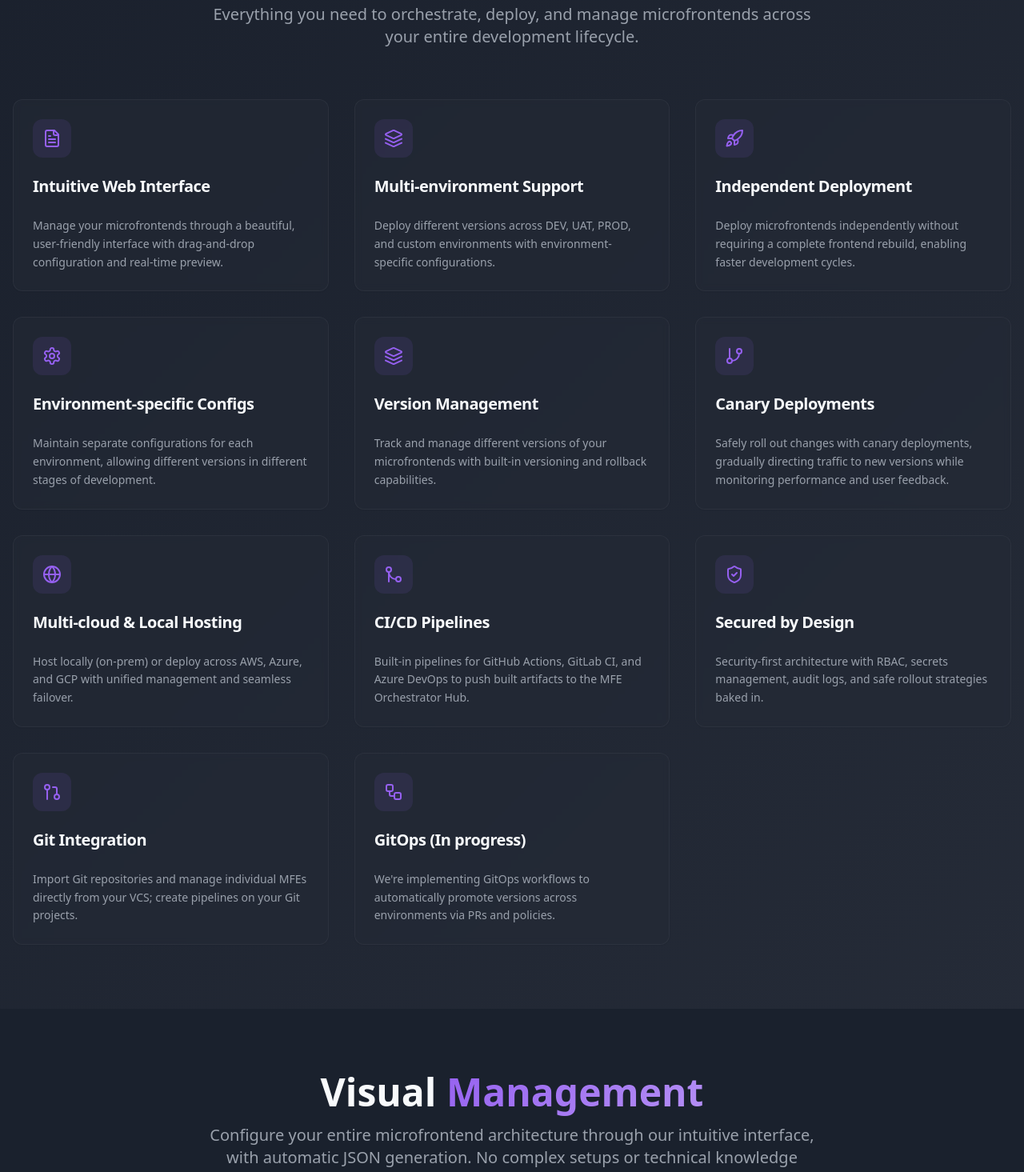
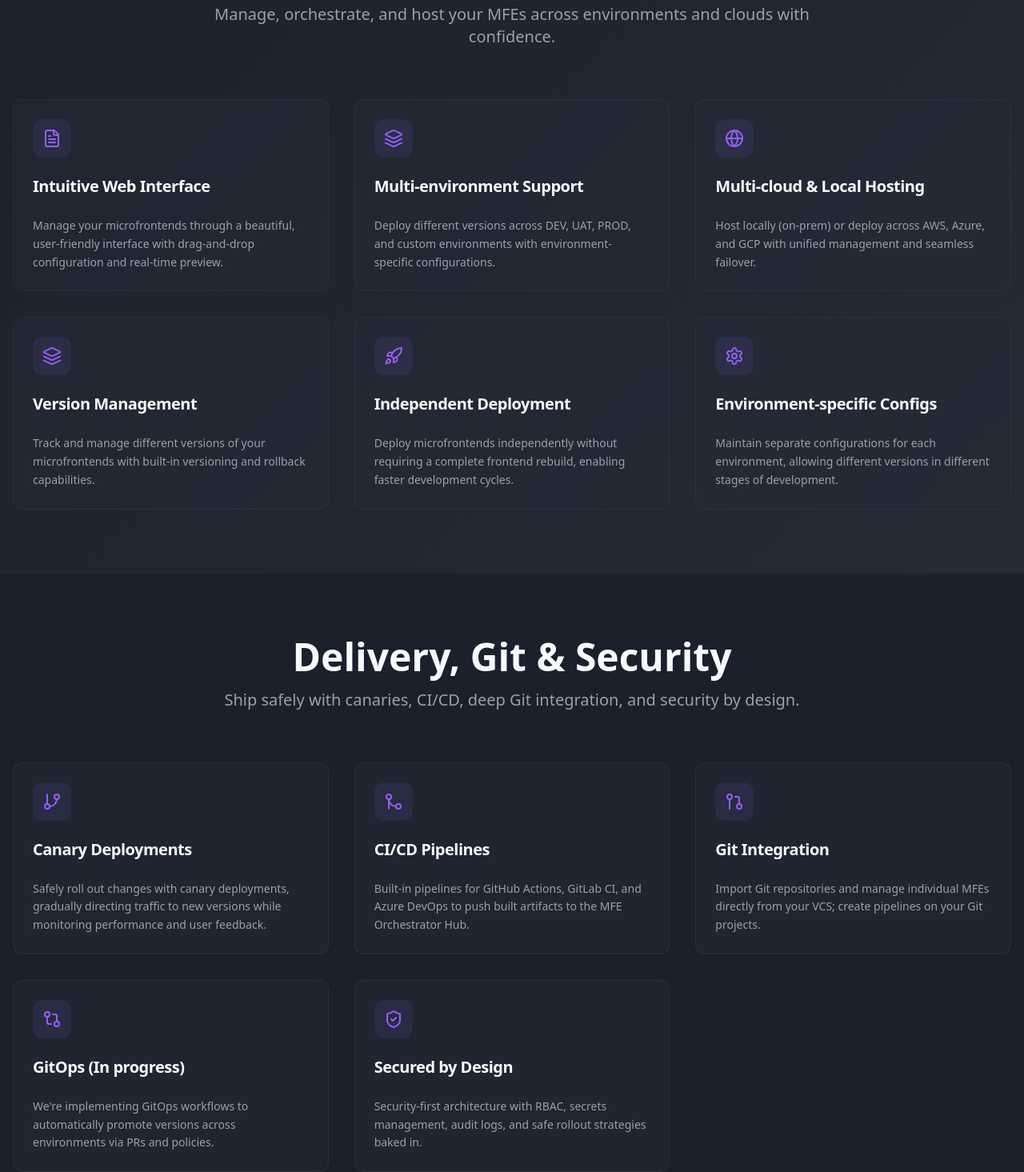
Before and after one commit to mfe-orchestrator/mfe-orchestrator.github.io, a React (Vite) app: page / in a window 1280 px wide. Shown: the part 940-2405 px from the top of the page at 80% size. Built offline with nearby package versions, Linux system fonts and the light colour scheme.

Commit message:
Split features section
Split the features section into two to provide more dynamism, moving away from a simple list format.

```diff
--- a/src/components/Features.tsx
+++ b/src/components/Features.tsx
@@ -9,10 +9,10 @@ import {
   GitMerge,
   ShieldCheck,
   GitPullRequest,
-  Workflow
+  GitCompare
 } from "lucide-react";
 
-const features = [
+const featuresCore = [
   {
     icon: FileText,
     title: "Intuitive Web Interface",
@@ -24,6 +24,16 @@ const features = [
     description: "Deploy different versions across DEV, UAT, PROD, and custom environments with environment-specific configurations."
   },
   {
+    icon: Globe,
+    title: "Multi-cloud & Local Hosting",
+    description: "Host locally (on‑prem) or deploy across AWS, Azure, and GCP with unified management and seamless failover."
+  },
+  {
+    icon: Layers,
+    title: "Version Management",
+    description: "Track and manage different versions of your microfrontends with built-in versioning and rollback capabilities."
+  },
+  {
     icon: Rocket,
     title: "Independent Deployment",
     description: "Deploy microfrontends independently without requiring a complete frontend rebuild, enabling faster development cycles."
@@ -32,21 +42,14 @@ const features = [
     icon: Settings,
     title: "Environment-specific Configs",
     description: "Maintain separate configurations for each environment, allowing different versions in different stages of development."
-  },
-  {
-    icon: Layers,
-    title: "Version Management",
-    description: "Track and manage different versions of your microfrontends with built-in versioning and rollback capabilities."
-  },
+  }
+];
+
+const featuresOps = [
   {
     icon: GitBranch,
     title: "Canary Deployments",
     description: "Safely roll out changes with canary deployments, gradually directing traffic to new versions while monitoring performance and user feedback."
-  },
-  {
-    icon: Globe,
-    title: "Multi-cloud & Local Hosting",
-    description: "Host locally (on‑prem) or deploy across AWS, Azure, and GCP with unified management and seamless failover."
   },
   {
     icon: GitMerge,
@@ -54,42 +57,42 @@ const features = [
     description: "Built-in pipelines for GitHub Actions, GitLab CI, and Azure DevOps to push built artifacts to the MFE Orchestrator Hub."
   },
   {
-    icon: ShieldCheck,
-    title: "Secured by Design",
-    description: "Security-first architecture with RBAC, secrets management, audit logs, and safe rollout strategies baked in."
-  },
-  {
     icon: GitPullRequest,
     title: "Git Integration",
     description: "Import Git repositories and manage individual MFEs directly from your VCS; create pipelines on your Git projects."
   },
   {
-    icon: Workflow,
+    icon: GitCompare,
     title: "GitOps (In progress)",
     description: "We're implementing GitOps workflows to automatically promote versions across environments via PRs and policies."
+  },
+  {
+    icon: ShieldCheck,
+    title: "Secured by Design",
+    description: "Security-first architecture with RBAC, secrets management, audit logs, and safe rollout strategies baked in."
   }
 ];
 
 const Features = () => {
   return (
+    <>
       <section className="py-20 bg-gradient-surface">
         <div className="container mx-auto px-4">
           <div className="text-center space-y-4 mb-16">
             <h2 className="text-3xl md:text-5xl font-bold text-foreground">
-            Powerful Features for
-            <span className="bg-gradient-primary bg-clip-text text-transparent"> Modern Teams</span>
+              Orchestration & Hosting
+              <span className="bg-gradient-primary bg-clip-text text-transparent"> Core</span>
             </h2>
             <p className="text-xl text-muted-foreground max-w-3xl mx-auto">
-            Everything you need to orchestrate, deploy, and manage microfrontends
-            across your entire development lifecycle.
+              Manage, orchestrate, and host your MFEs across environments and clouds with confidence.
             </p>
           </div>
 
           <div className="grid md:grid-cols-2 lg:grid-cols-3 gap-8">
-          {features.map((feature, index) => (
+            {featuresCore.map((feature, index) => (
               <Card
                 key={index}
-              className="bg-surface/50 backdrop-blur-sm border-border/50 hover:bg-surface-variant transition-all duration-300 hover:shadow-glow group"
+                className="bg-surface/50 backdrop-blur-sm border-border/50 hover:bg-surface-variant transition-all duration-300 hover:shadow-glow group hover:-translate-y-1"
               >
                 <CardHeader>
                   <div className="w-12 h-12 bg-primary/10 rounded-lg flex items-center justify-center mb-4 group-hover:bg-primary/20 transition-colors">
@@ -107,6 +110,41 @@ const Features = () => {
           </div>
         </div>
       </section>
+
+      <section className="py-20">
+        <div className="container mx-auto px-4">
+          <div className="text-center space-y-4 mb-16">
+            <h2 className="text-3xl md:text-5xl font-bold text-foreground">
+              Delivery, Git & Security
+            </h2>
+            <p className="text-xl text-muted-foreground max-w-3xl mx-auto">
+              Ship safely with canaries, CI/CD, deep Git integration, and security by design.
+            </p>
+          </div>
+
+          <div className="grid md:grid-cols-2 lg:grid-cols-3 gap-8">
+            {featuresOps.map((feature, index) => (
+              <Card
+                key={index}
+                className="bg-surface/50 backdrop-blur-sm border-border/50 hover:bg-surface-variant transition-all duration-300 hover:shadow-glow group hover:-translate-y-1"
+              >
+                <CardHeader>
+                  <div className="w-12 h-12 bg-primary/10 rounded-lg flex items-center justify-center mb-4 group-hover:bg-primary/20 transition-colors">
+                    <feature.icon className="w-6 h-6 text-primary" />
+                  </div>
+                  <CardTitle className="text-xl text-foreground">{feature.title}</CardTitle>
+                </CardHeader>
+                <CardContent>
+                  <CardDescription className="text-muted-foreground leading-relaxed">
+                    {feature.description}
+                  </CardDescription>
+                </CardContent>
+              </Card>
+            ))}
+          </div>
+        </div>
+      </section>
+    </>
   );
 };
 
```
Lines whose indentation alone changed are shown as unchanged.
